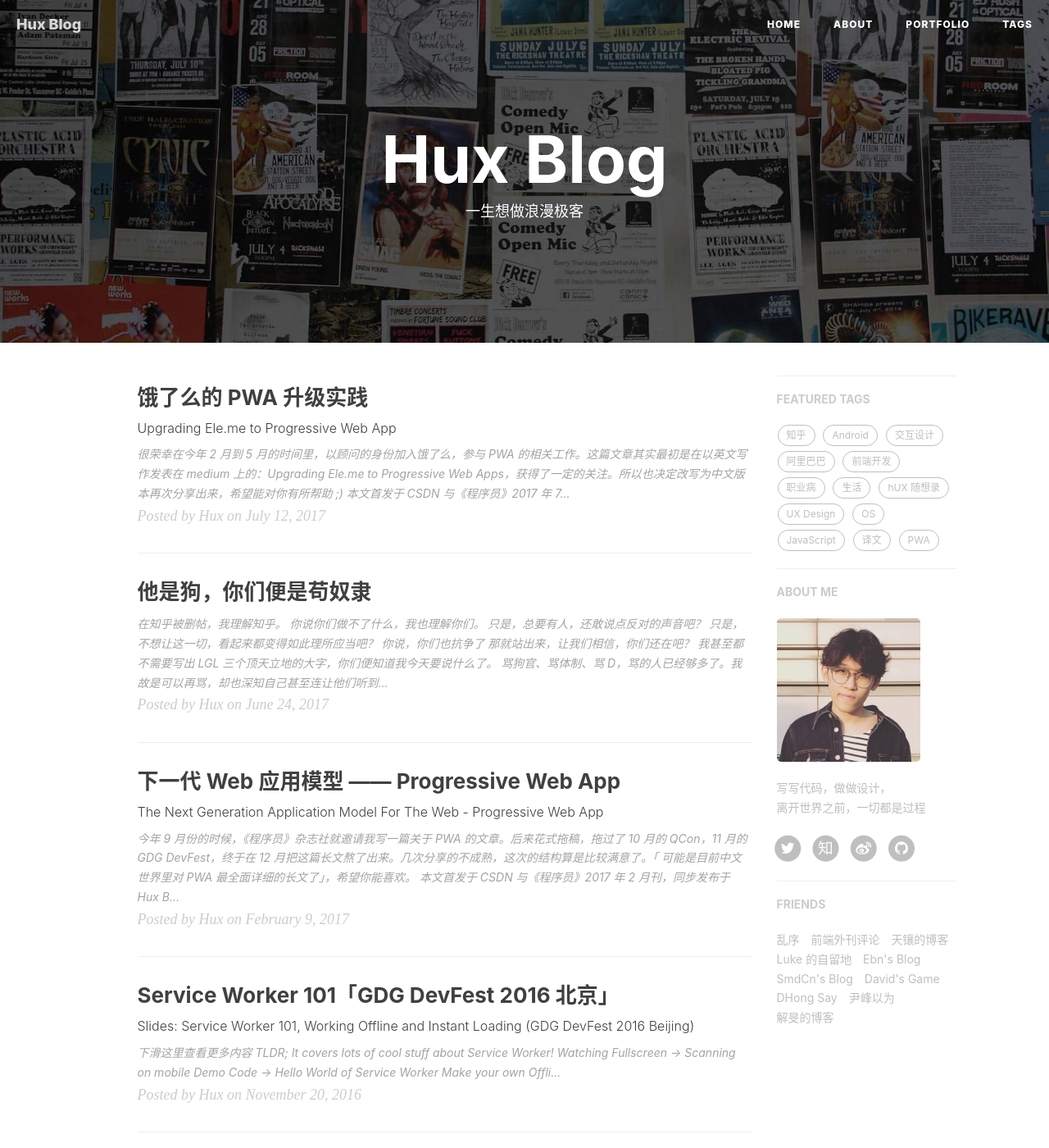
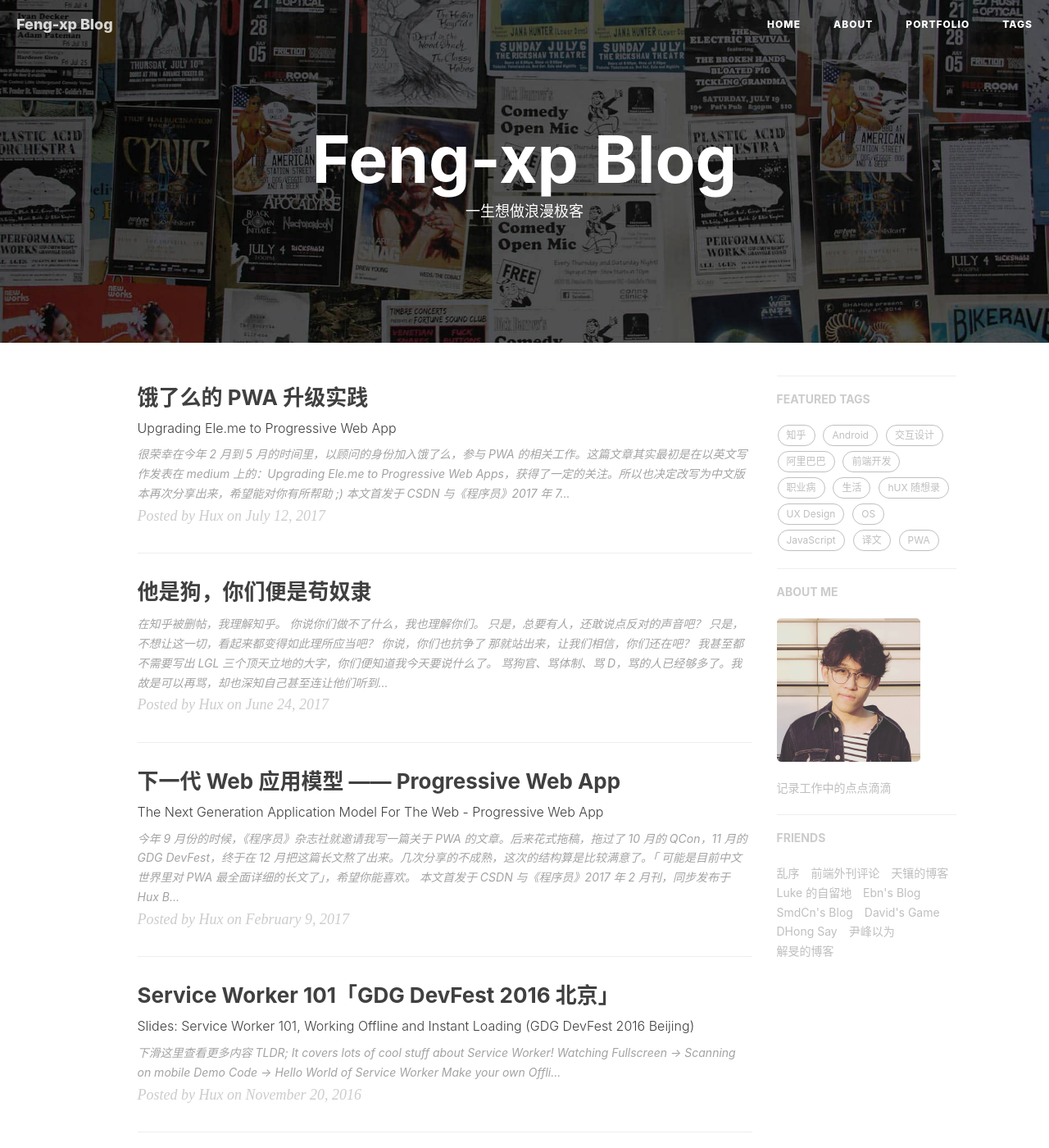
Before and after one commit to Feng-xp/Feng-xp.github.io, a Jekyll site: the page built from index.html, in a window 1280 px wide and 1400 px high. Shown: the whole window at 82% size. Built offline with Jekyll 4.4.1, drawn with Linux system fonts in a browser that asks for light colours; nearby versions of some CDN libraries; the list of posts is cut into pages by our own code; comment, search, counter and statistics services are not loaded; some of the changed text lies outside the part shown.

```diff
--- a/_config.yml
+++ b/_config.yml
@@ -1,21 +1,21 @@
 # Site settings
-title: Hux Blog
-SEOTitle: 黄玄的博客 | Hux Blog
+title: Feng-xp Blog
+SEOTitle: Feng-xp Blog
 header-img: img/home-bg.jpg
-email: huxpro@gmail.com
-description: "关于前端与设计、黑客与画家 | 黄玄，Web & Mobile Lover，Software Engineer，UX Designer | 这里是 @Hux黄玄 的个人博客，与你一起发现更大的世界。"
-keyword: "黄玄, Hux黄玄, Hux, 鬼栈, huxpro, @huxpro, 黄玄的博客, Hux Blog, 博客, 个人网站, 互联网, Web, JavaScript, 前端, 设计"
-url: "https://huangxuan.me"              # your host, for absolute URL
+email: luofeng.qzp@gmail.com
+description: "记录工作中的点点滴滴"
+keyword: "Feng-xp, Blog, 博客, 个人网站, 互联网, Web, JavaScript, iOS, ReactNative"
+url: "https://feng-xp.github.io"              # your host, for absolute URL
 baseurl: ""                             # for example, '/blog' if your blog hosted on 'host/blog'
 
 
 
 # SNS settings
 RSS: false
-weibo_username:     huxpro
-zhihu_username:     huxpro
-github_username:    huxpro
-twitter_username:   huxpro
+# weibo_username:     huxpro
+# zhihu_username:     huxpro
+# github_username:    huxpro
+# twitter_username:   huxpro
 #facebook_username:  huxpro
 # linkedin_username:  firstname-lastname-idxxxx
 
@@ -48,7 +48,7 @@ kramdown:
 
 
 # Disqus settings
-disqus_username: hux
+# disqus_username: hux
 
 # Netease setttings
 netease_comment: false
@@ -60,14 +60,14 @@ netease_comment: false
 # ba_track_id: [your track id]
 
 # Google Analytics
-ga_track_id: 'UA-49627206-1'            # Format: UA-xxxxxx-xx
-ga_domain: huangxuan.me
+# ga_track_id: 'UA-49627206-1'            # Format: UA-xxxxxx-xx
+# ga_domain: huangxuan.me
 
 
 
 # Sidebar settings
 sidebar: true                           # whether or not using Sidebar.
-sidebar-about-description: "写写代码，做做设计，<br>离开世界之前，一切都是过程"
+sidebar-about-description: "记录工作中的点点滴滴"
 sidebar-avatar: /img/avatar-hux.jpg      # use absolute URL, seeing it's used in both `/` and `/about/`
 
 
```
